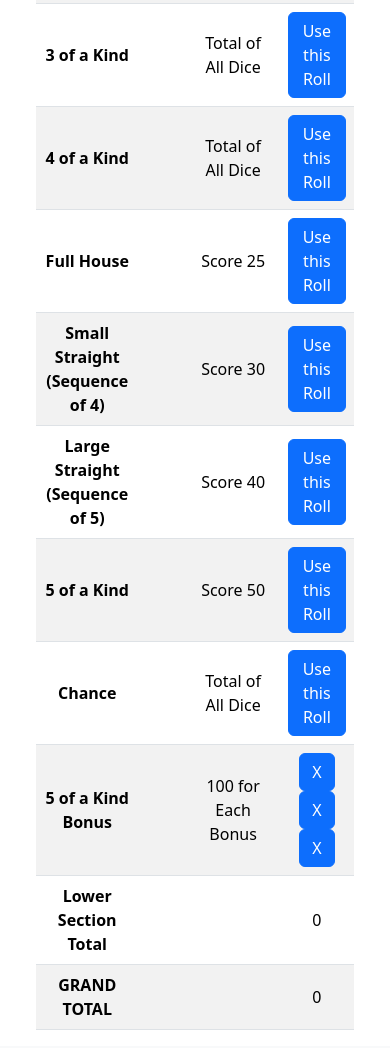
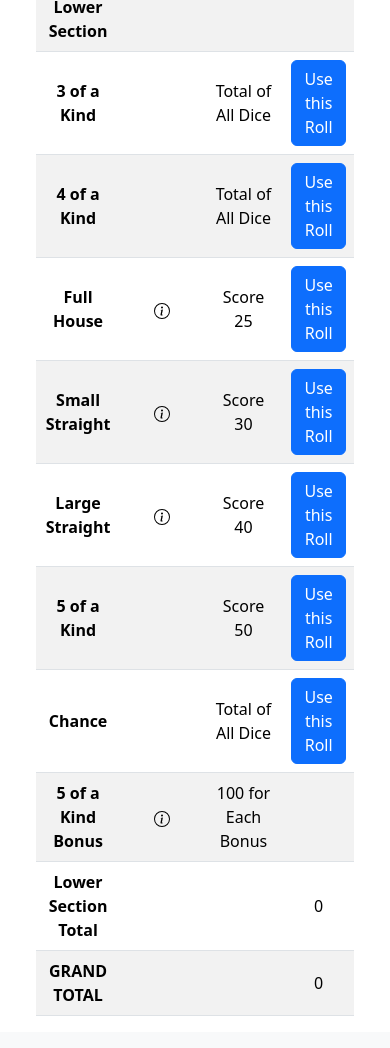
Before and after one commit to mirandazanchi/yahtzee, a plain HTML site: page index.html in a window 390 px wide. Shown: the part 1457-2505 px from the top of the page. Drawn offline with nearby package versions, Linux system fonts and the light colour scheme.

Commit message:
fix bonus yahtzees, add info tooltips, add alt text,

```diff
--- a/index.html
+++ b/index.html
@@ -39,7 +39,7 @@
 		</style>
 	</head>
 
-	<body onload="addListeners()" data-bs-theme="light">
+	<body onload="onOpen()" data-bs-theme="light">
 		<header>
 			<nav class="navbar navbar-expand-lg bg-primary" data-bs-theme="dark">
 				<div class="container-fluid">
@@ -236,7 +236,7 @@
 						</div>
 					</div>
 
-					<div id="scorecard" class="container">
+					<div class="container" id="scorecard">
 						<table class="container table table-striped w-auto align-middle">
 							<tr>
 								<th>Upper Section</th>
@@ -251,7 +251,8 @@
 										src="dice-light-1.png"
 										width="10"
 										height="10"
-										class="dice-icon" />
+										class="dice-icon"
+										alt="A die showing 1" />
 								</th>
 								<td>Total of Aces only</td>
 								<td>
@@ -271,7 +272,8 @@
 										src="dice-light-2.png"
 										width="10"
 										height="10"
-										class="dice-icon" />
+										class="dice-icon"
+										alt="A die showing 2" />
 								</th>
 								<td>Total of Twos only</td>
 								<td>
@@ -291,7 +293,8 @@
 										src="dice-light-3.png"
 										width="10"
 										height="10"
-										class="dice-icon" />
+										class="dice-icon"
+										alt="A die showing 3" />
 								</th>
 								<td>Total of Threes only</td>
 								<td>
@@ -311,7 +314,8 @@
 										src="dice-light-4.png"
 										width="10"
 										height="10"
-										class="dice-icon" />
+										class="dice-icon"
+										alt="A die showing 4" />
 								</th>
 								<td>Total of Fours only</td>
 								<td>
@@ -331,7 +335,8 @@
 										src="dice-light-5.png"
 										width="10"
 										height="10"
-										class="dice-icon" />
+										class="dice-icon"
+										alt="A die showing 5" />
 								</th>
 								<td>Total of Fives only</td>
 								<td>
@@ -351,7 +356,8 @@
 										src="dice-light-6.png"
 										width="10"
 										height="10"
-										class="dice-icon" />
+										class="dice-icon"
+										alt="A die showing 6" />
 								</th>
 								<td>Total of Sixes only</td>
 								<td>
@@ -424,7 +430,29 @@
 							</tr>
 							<tr>
 								<th>Full House</th>
-								<td></td>
+								<td>
+									<span>
+										<a
+											class="d-inline-block"
+											href="#"
+											data-bs-toggle="tooltip"
+											title=""
+											data-bs-original-title="A full house is a roll that shows three of one number and two of another number.">
+											<svg
+												xmlns="http://www.w3.org/2000/svg"
+												width="16"
+												height="16"
+												fill="black"
+												class="bi bi-info-circle"
+												viewBox="0 0 16 16">
+												<path
+													d="M8 15A7 7 0 1 1 8 1a7 7 0 0 1 0 14m0 1A8 8 0 1 0 8 0a8 8 0 0 0 0 16" />
+												<path
+													d="m8.93 6.588-2.29.287-.082.38.45.083c.294.07.352.176.288.469l-.738 3.468c-.194.897.105 1.319.808 1.319.545 0 1.178-.252 1.465-.598l.088-.416c-.2.176-.492.246-.686.246-.275 0-.375-.193-.304-.533zM9 4.5a1 1 0 1 1-2 0 1 1 0 0 1 2 0" />
+											</svg>
+										</a>
+									</span>
+								</td>
 								<td>Score 25</td>
 								<td>
 									<span id="fullhouse-score"></span>
@@ -437,8 +465,31 @@
 								</td>
 							</tr>
 							<tr>
-								<th>Small Straight<br />(Sequence of 4)</th>
-								<td></td>
+								<th>Small Straight</th>
+								<td>
+									<span>
+										<a
+											id="smallstraight-tooltip"
+											class="d-inline-block"
+											href="#"
+											data-bs-toggle="tooltip"
+											title=""
+											data-bs-original-title="A small straight is a roll that shows a sequence of 4 numbers.">
+											<svg
+												xmlns="http://www.w3.org/2000/svg"
+												width="16"
+												height="16"
+												fill="black"
+												class="bi bi-info-circle"
+												viewBox="0 0 16 16">
+												<path
+													d="M8 15A7 7 0 1 1 8 1a7 7 0 0 1 0 14m0 1A8 8 0 1 0 8 0a8 8 0 0 0 0 16" />
+												<path
+													d="m8.93 6.588-2.29.287-.082.38.45.083c.294.07.352.176.288.469l-.738 3.468c-.194.897.105 1.319.808 1.319.545 0 1.178-.252 1.465-.598l.088-.416c-.2.176-.492.246-.686.246-.275 0-.375-.193-.304-.533zM9 4.5a1 1 0 1 1-2 0 1 1 0 0 1 2 0" />
+											</svg>
+										</a>
+									</span>
+								</td>
 								<td>Score 30</td>
 								<td>
 									<span id="smallstraight-score"></span>
@@ -451,8 +502,31 @@
 								</td>
 							</tr>
 							<tr>
-								<th>Large Straight<br />(Sequence of 5)</th>
-								<td></td>
+								<th>Large Straight</th>
+								<td>
+									<span>
+										<a
+											id="largestraight-tooltip"
+											class="d-inline-block"
+											href="#"
+											data-bs-toggle="tooltip"
+											title=""
+											data-bs-original-title="A large straight is a roll that shows a sequence of 5 numbers.">
+											<svg
+												xmlns="http://www.w3.org/2000/svg"
+												width="16"
+												height="16"
+												fill="black"
+												class="bi bi-info-circle"
+												viewBox="0 0 16 16">
+												<path
+													d="M8 15A7 7 0 1 1 8 1a7 7 0 0 1 0 14m0 1A8 8 0 1 0 8 0a8 8 0 0 0 0 16" />
+												<path
+													d="m8.93 6.588-2.29.287-.082.38.45.083c.294.07.352.176.288.469l-.738 3.468c-.194.897.105 1.319.808 1.319.545 0 1.178-.252 1.465-.598l.088-.416c-.2.176-.492.246-.686.246-.275 0-.375-.193-.304-.533zM9 4.5a1 1 0 1 1-2 0 1 1 0 0 1 2 0" />
+											</svg>
+										</a>
+									</span>
+								</td>
 								<td>Score 40</td>
 								<td>
 									<span id="largestraight-score"></span>
@@ -494,30 +568,32 @@
 							</tr>
 							<tr>
 								<th>5 of a Kind Bonus</th>
-								<td></td>
+								<td>
+									<span>
+										<a
+											class="d-inline-block"
+											href="#"
+											data-bs-toggle="tooltip"
+											title=""
+											data-bs-original-title="If you've already filled in '5 of a kind' with a 50, any additional 5 of a kind rolls will earn a 100-point bonus! There is no bonus for 5 of a kind rolls if you filled in the '5 of a kind' box with a 0.">
+											<svg
+												xmlns="http://www.w3.org/2000/svg"
+												width="16"
+												height="16"
+												fill="black"
+												class="bi bi-info-circle"
+												viewBox="0 0 16 16">
+												<path
+													d="M8 15A7 7 0 1 1 8 1a7 7 0 0 1 0 14m0 1A8 8 0 1 0 8 0a8 8 0 0 0 0 16" />
+												<path
+													d="m8.93 6.588-2.29.287-.082.38.45.083c.294.07.352.176.288.469l-.738 3.468c-.194.897.105 1.319.808 1.319.545 0 1.178-.252 1.465-.598l.088-.416c-.2.176-.492.246-.686.246-.275 0-.375-.193-.304-.533zM9 4.5a1 1 0 1 1-2 0 1 1 0 0 1 2 0" />
+											</svg>
+										</a>
+									</span>
+								</td>
 								<td>100 for Each Bonus</td>
 								<td>
-									<span id="bonusyahtzee1-score"></span>
-									<button
-										class="btn btn-primary"
-										id="use-roll-bonusyahtzee1"
-										onclick="scoreRoll('bonusyahtzee1')">
-										X
-									</button>
-									<span id="bonusyahtzee2-score"></span>
-									<button
-										class="btn btn-primary"
-										id="use-roll-bonusyahtzee2"
-										onclick="scoreRoll('bonusyahtzee2')">
-										X
-									</button>
-									<span id="bonusyahtzee3-score"></span>
-									<button
-										class="btn btn-primary"
-										id="use-roll-bonusyahtzee3"
-										onclick="scoreRoll('bonusyahtzee3')">
-										X
-									</button>
+									<span id="bonusyahtzees-score"></span>
 								</td>
 							</tr>
 							<tr>
--- a/script.js
+++ b/script.js
@@ -70,9 +70,7 @@ const scorecard = {
 	largestraight: null,
 	firstyahtzee: null,
 	chance: null,
-	bonusyahtzee1: null,
-	bonusyahtzee2: null,
-	bonusyahtzee3: null,
+	bonusyahtzees: null,
 };
 
 var turnCount = 0;
@@ -100,7 +98,9 @@ function iterateTurn() {
 		document.getElementById("turnCount").textContent = turnCount + "/13";
 		return true;
 	} else {
-		console.log("Game over!");
+		const modal = new bootstrap.Modal(
+			document.getElementById("gameOverModal")
+		).toggle();
 		resetDice();
 		return false;
 	}
@@ -207,6 +207,7 @@ function scoreRoll(category) {
 	document.getElementById("rollCount").textContent = rollCount + "/3";
 	iterateTurn();
 	checkUpperBonus();
+	checkYahtzeeBonus(highestFreq, category);
 	updateTotals();
 	return score;
 
@@ -219,13 +220,13 @@ function scoreRoll(category) {
 	}
 }
 
-function scoreYahtzee(highestFreq, category) {
-	if (category == firstyahtzee) {
-		if (highestFreq == 5) {
-			return 50;
-		} else {
-			return 0;
-		}
+function checkYahtzeeBonus(highestFreq, category) {
+	if (category != "firstyahtzee" && scorecard["firstyahtzee"] == 50) {
+		highestFreq == 5
+			? (scorecard["bonusyahtzees"] = scorecard["bonusyahtzees"] + 100)
+			: null;
+		document.getElementById("bonusyahtzees-score").innerHTML =
+			scorecard["bonusyahtzees"];
 	}
 }
 
@@ -333,16 +334,10 @@ function newGame() {
 	document.getElementById("grandtotal-score").innerHTML = "0";
 }
 
-// function useScoreCookies() {
-//  if (document.cookie ==""){
-
-//  }
-
-// }
-
-function addListeners() {
+function onOpen() {
 	switchListeners();
 	dieListeners();
+	initializeTooltips();
 }
 
 function switchListeners() {
@@ -361,6 +356,15 @@ function dieListeners() {
 	});
 }
 
+function initializeTooltips() {
+	var tooltipTriggerList = [].slice.call(
+		document.querySelectorAll('[data-bs-toggle="tooltip"]')
+	);
+	var tooltipList = tooltipTriggerList.map(function (tooltipTriggerEl) {
+		return new bootstrap.Tooltip(tooltipTriggerEl);
+	});
+}
+
 function lockUnlock(i) {
 	if (dice[i].value != null) {
 		var lockID = "lock" + i;
```
